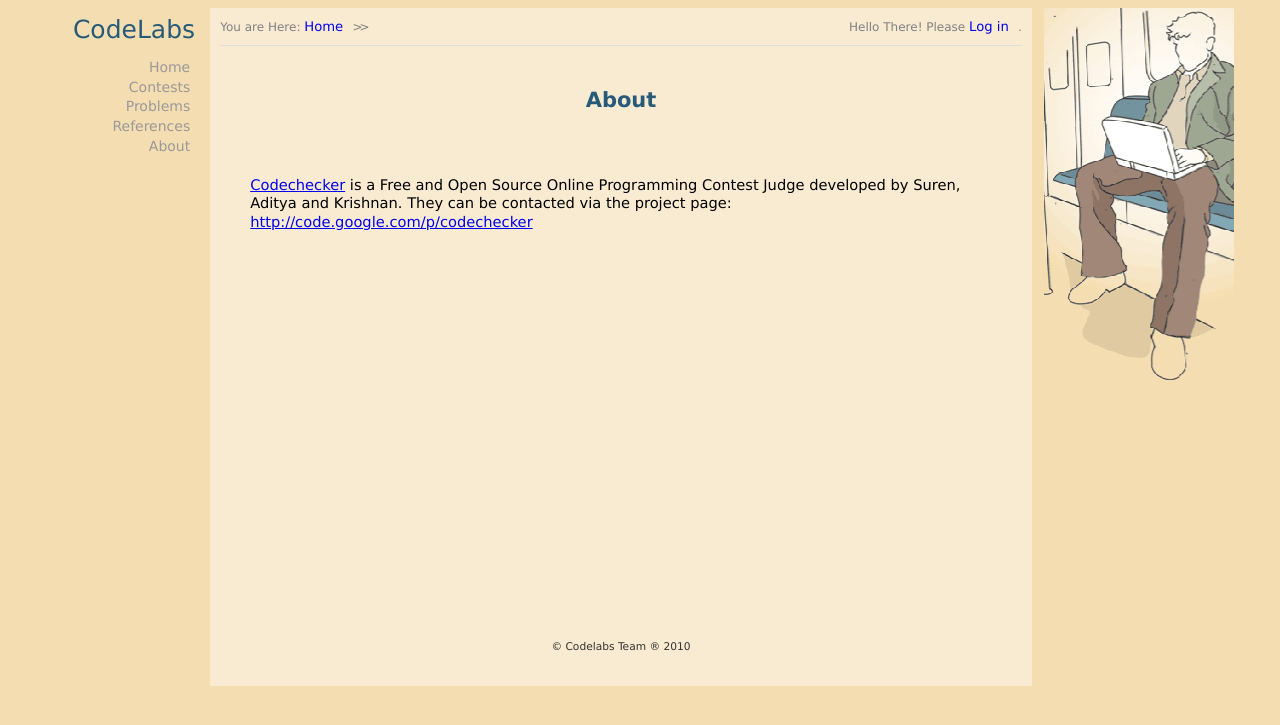
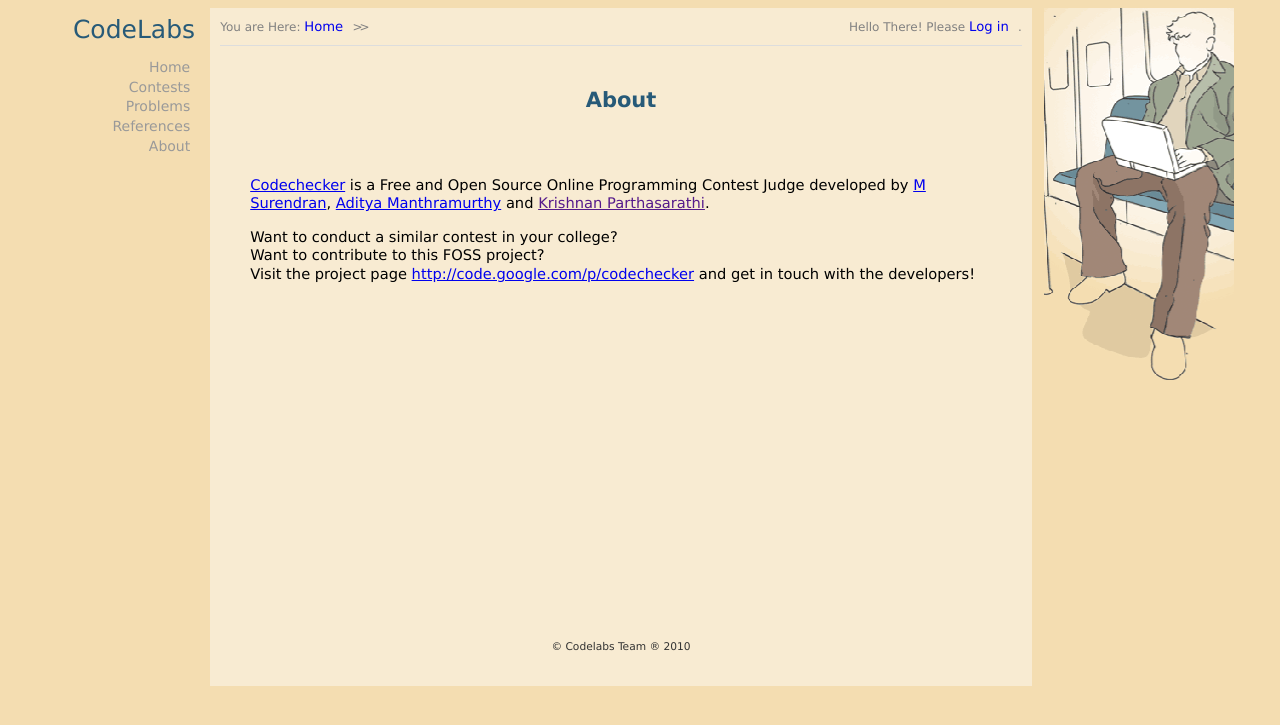
Before and after one commit to donatello/codechecker, a Django app: page /about/ in a window 1280 px wide. Shown: the top 725 px of the page. Run offline with Django 3.2, Linux system fonts and the light colour scheme; parts of the project's set-up code (start-up, migrations or seed data) failed here and were passed over.

Commit message:
Edited the about page some more.
--HG--
branch : 2010

```diff
--- a/media/templates/about.html
+++ b/media/templates/about.html
@@ -8,9 +8,16 @@
 	<p>
         <a href="http://code.google.com/p/codechecker/">Codechecker</a>
         is a Free and Open Source Online Programming Contest Judge
-        developed by Suren, Aditya and Krishnan. They can be contacted
-        via the project
-        page: <a href="http://code.google.com/p/codechecker">http://code.google.com/p/codechecker</a>
+        developed by <a href="http://suren.in">M
+        Surendran</a>, <a href="http://www.google.com/profiles/112148397913728069336">Aditya
+        Manthramurthy</a> and <a href="">Krishnan Parthasarathi</a>.
+	</p>
+	<p>
+	  Want to conduct a similar contest in your college? <br>
+	  Want to contribute to this FOSS project? <br>
+	  Visit the project
+        page <a href="http://code.google.com/p/codechecker">http://code.google.com/p/codechecker</a>
+        and get in touch with the developers!
 	</p>
 
 {% endblock %}
```
